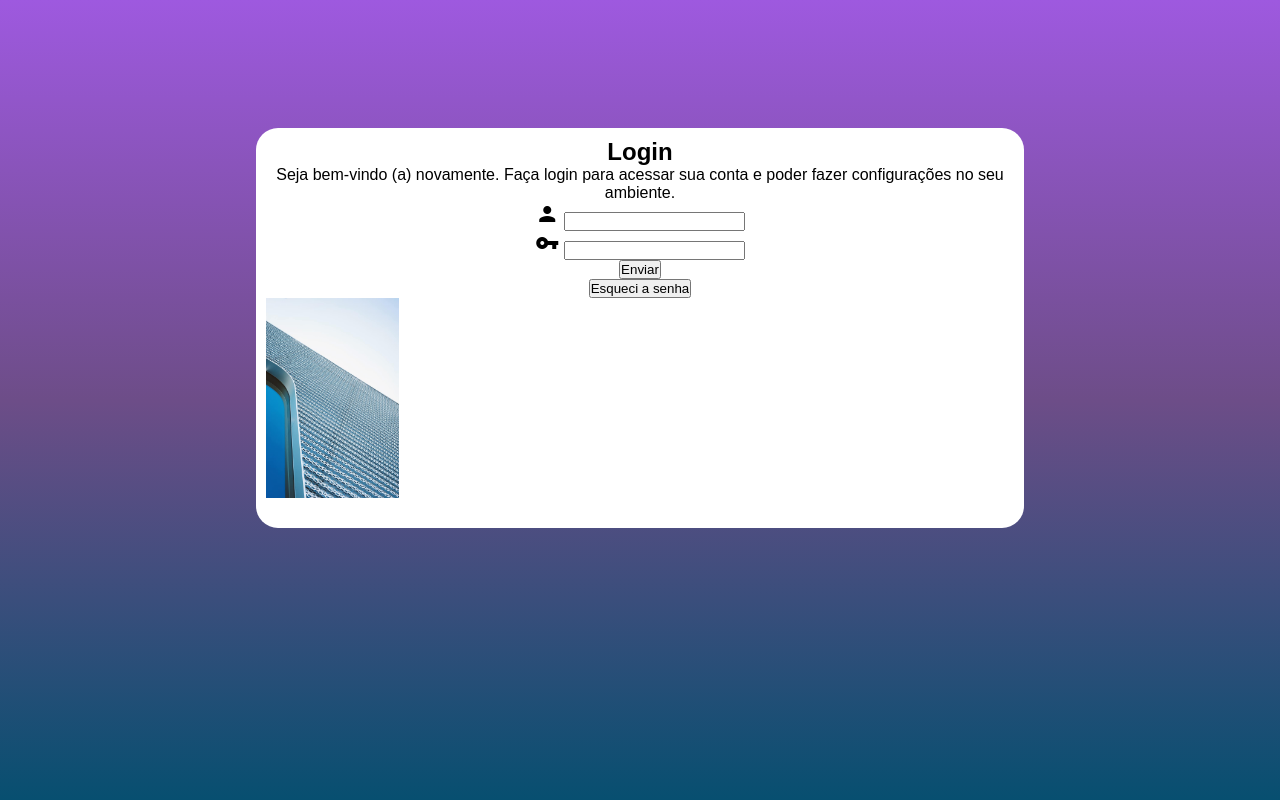
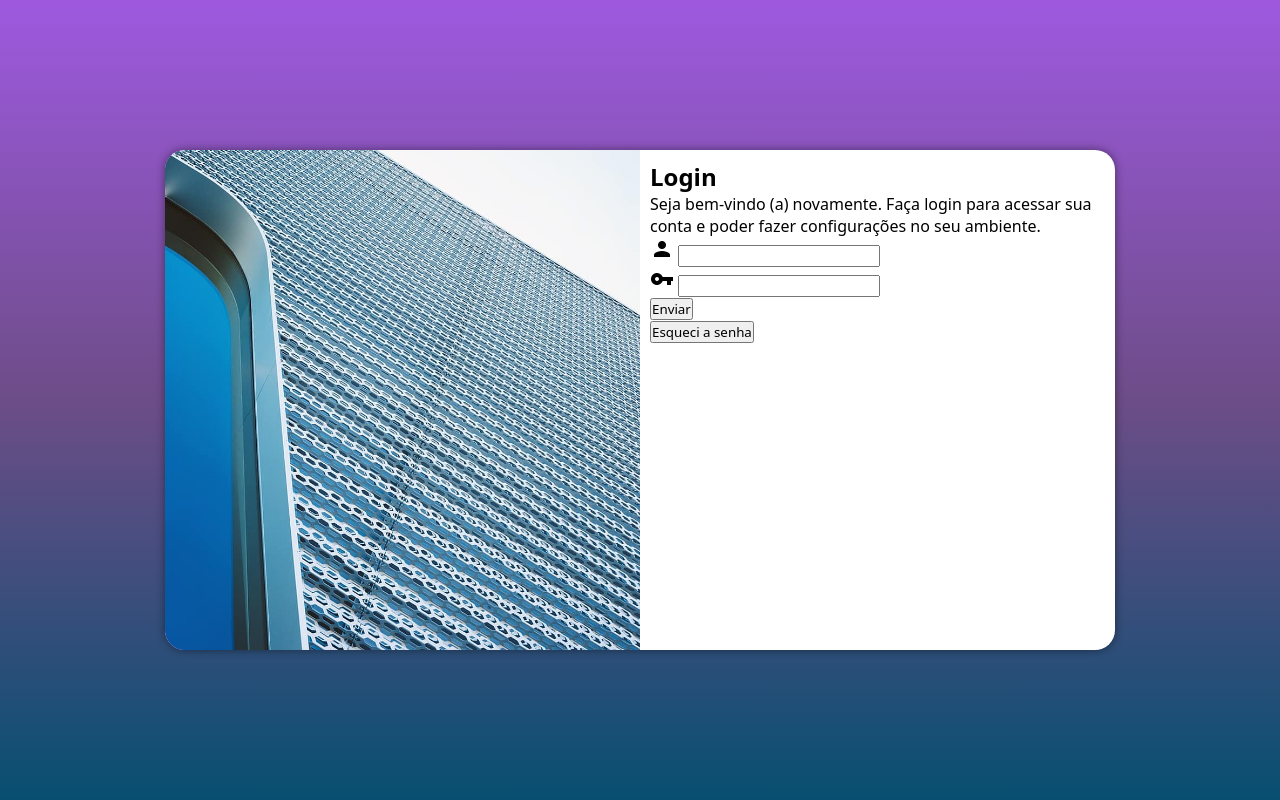
Before and after one commit to marciliocosta-2023/Estudo-mediaquerys, a PHP site: page /telalogin.html in a window 1280 px wide. Run offline with PHP 8.4, Linux system fonts and the light colour scheme.

Commit message:
Tela de login

```diff
--- /dev/null
+++ b/projeto-login/paisagem.css
@@ -0,0 +1,52 @@
+@charset "UTF-8";
+
+
+@media screen and (min-width: 768px) and (max-width: 992px) {
+
+    body, html {
+        background-image: linear-gradient(to bottom,rgb(158, 89, 223), rgb(109, 77, 136),rgb(7, 79, 112));
+        background-attachment: fixed;
+    }
+
+    section#login {
+        width: 80vw;
+        height: 500px;
+    }
+
+    section#login > div#imagem {
+        float: left;
+        width: 30%;
+        height: 100%;
+    }
+
+    section#login > div#formulario {
+        float: right;
+        width: 70%;
+
+    }
+
+}
+
+@media screen and (min-width: 992px) {
+
+    body, html {
+        background-image: linear-gradient(to bottom,rgb(158, 89, 223), rgb(109, 77, 136),rgb(7, 79, 112));
+        background-attachment: fixed;
+    }
+
+    section#login {
+        width: 950px;
+    }
+
+    section#login > div#formulario {
+        float: right;
+        width: 50%;
+    }
+
+    section#login > div#imagem {
+        float: left;
+        width: 50%;
+        height: 100%;
+    }
+
+}
--- a/projeto-login/style.css
+++ b/projeto-login/style.css
@@ -1,38 +1,50 @@
 @charset "UTF-8";
 
 * {
-    margin: 0;
-    padding: 0;
-    font-family: Arial, Helvetica, sans-serif;
+    margin: 0px;
+    padding: 0px;
+    font-family: system-ui, -apple-system, BlinkMacSystemFont, 'Segoe UI', Roboto, Oxygen, Ubuntu,
+    Cantarell, 'Open Sans', 'Helvetica Neue', sans-serif;
     box-sizing: border-box;
 }
 
-body {
-    background-image: linear-gradient(to bottom,rgb(158, 89, 223), rgb(109, 77, 136),rgb(7, 79, 112));
-    background-attachment: fixed;
-
+body, html {
+    background-color: rgb(158, 89, 223);
+    height: 100vh;
+    width: 100vw;
 }
 
 main {
-    background-color: white;
-    color: black;
-    width: 60vw;
-    height: 50vh;
-    margin: auto;
-    margin-top: 10%;
-    text-align: center;
-    padding: 10px;
-    border-radius: 22px;
+    width: 100vw;
+    height: 100vh;
     position: relative;
 }
 
-main > p > h2 {
+section#login {
     position: absolute;
     top: 50%;
     left: 50%;
+    transform: translate(-50%, -50%);
+    background-color: white;
+    width: 250px;
+    height: 500px;
+    overflow: hidden;
+    border-radius: 20px;
+    box-shadow: 0px 0px 10px rgba(0, 0, 0, 0.459);
+    transition: width 0.2s, heigth 0.2s;
 }
 
-img {
+section#login > div#formulario {
+    padding: 10px;
     display: block;
+}
+
+section > div#imagem {
+    background-color: rgb(158, 89, 223);
+    background-image: url("metal.jpg");
+    background-size: cover;
+    background-repeat: no-repeat;
     height: 200px;
+    background-position: left bottom;
+    display: block;
 }
--- a/projeto-login/telalogin.html
+++ b/projeto-login/telalogin.html
@@ -5,12 +5,19 @@
     <meta name="viewport" content="width=device-width, initial-scale=1.0">
     <link href="https://fonts.googleapis.com/icon?family=Material+Icons" rel="stylesheet">
     <link href="https://fonts.googleapis.com/icon?family=Material+Icons" rel="stylesheet">
-    <link rel="stylesheet" href="style.css">
+    <link rel="stylesheet" href="style.css" media="screen">
+    <link rel="stylesheet" href="paisagem.css" media="screen">
     <title>Tela de Login</title>
 </head>
 <body>
     <main>
-        <h2>Login</h2>
+        <section id="login">
+            <div id="imagem">
+
+            </div>
+
+            <div id="formulario">
+                <h1>Login</h1>
                     <p>
                         Seja bem-vindo (a) novamente. Faça login para acessar sua conta e poder
                         fazer configurações no seu ambiente.
@@ -21,7 +28,8 @@
                     <p> <input type="button" value="Enviar"></p>
                     <p> <input type="button" value="Esqueci a senha"></p>
                 </form>
-        <img src="metal.jpg" alt="metal">
+            </div>
+        </section>
     </main>
 </body>
 </html>
```
Lines whose indentation alone changed are shown as unchanged.
